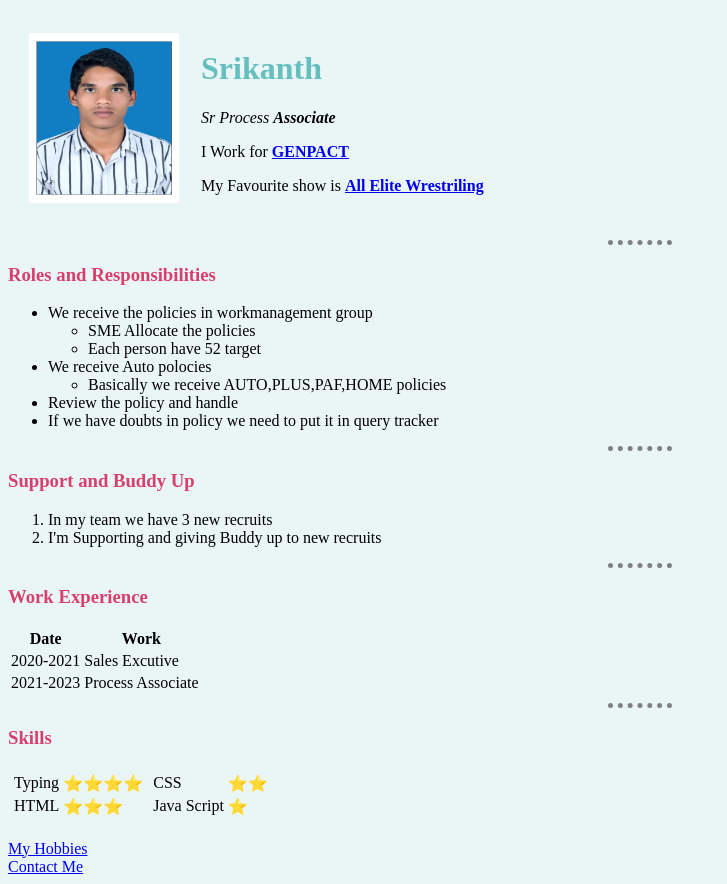
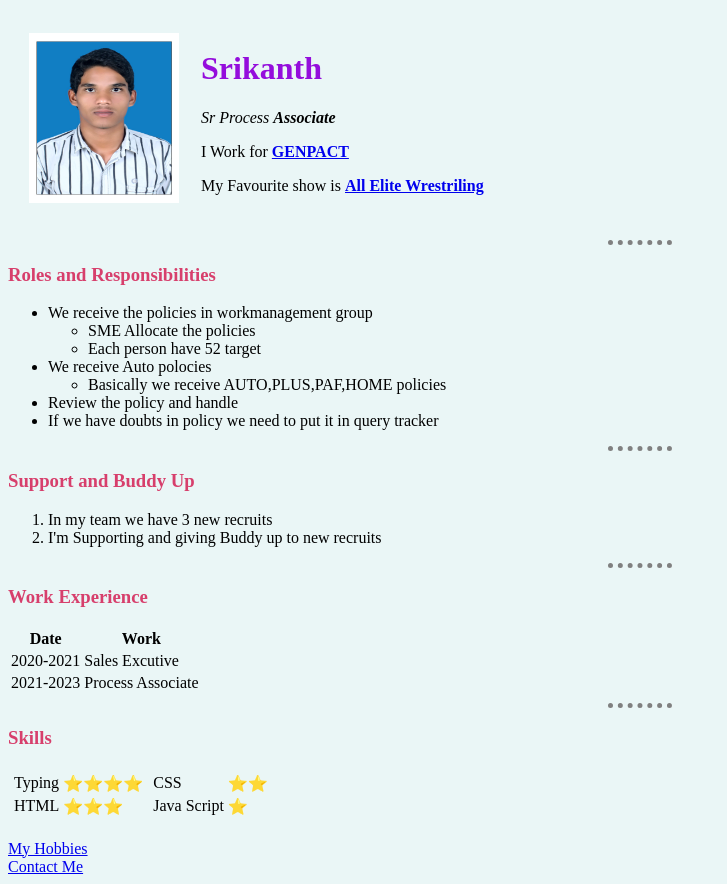
Before and after one commit to Srikanthp0203/CV, a plain HTML site: page index.html in a window 1280 px wide. Shown: the whole page, without its empty margins (0-727 px from the left). Drawn offline with Linux system fonts and the light colour scheme.

Commit message:
change heading color

```diff
--- a/style.css
+++ b/style.css
@@ -9,7 +9,7 @@ hr {
   width: 5%;
 }
 h1 {
-  color: #66bfbf;
+  color: #940ddc;
 }
 h3 {
   color: #d73f6c;
```
